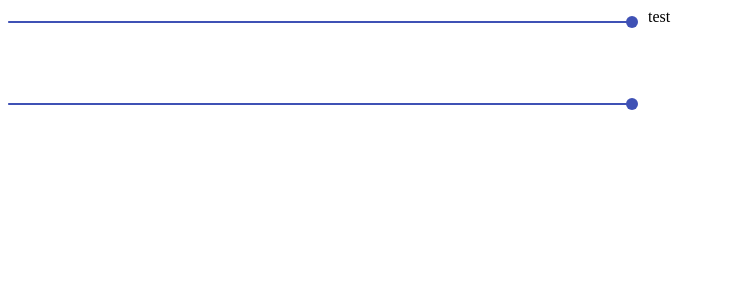
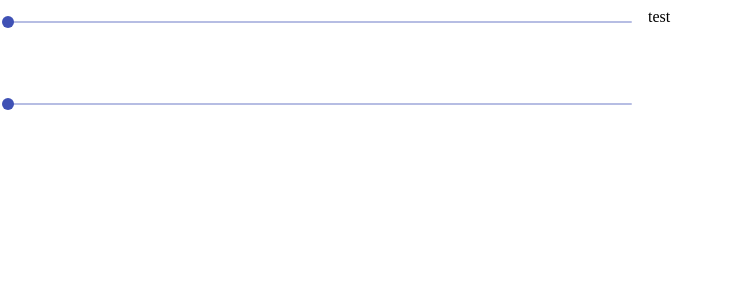
Before and after one commit to hakolab/pianoroll, a React app: page / in a window 1280 px wide. Shown: the top 300 px of the page, without its empty margins (0-732 px from the left). Built offline with nearby package versions, Linux system fonts and the light colour scheme; the HTML template or start-up script is replaced by a standard one.

Commit message:
Slider test

```diff
--- a/src/App.js
+++ b/src/App.js
@@ -28,14 +28,16 @@ class App extends React.Component {
                             step={this.props.conf.width.step}
                             max={this.props.conf.width.max}
                             onChange={(event, newValue) => this.handleChange(event, newValue)}
-                            value={this.props.conf.width.value} />
+                            //value={this.props.conf.width.value}
+                            />
                             <div style={this.s}></div>
                         <CustomSlider
                             id={this.props.conf.height.id}
                             step={this.props.conf.height.step}
                             max={this.props.conf.height.max}
                             onChange={(event, newValue) => this.handleChange(event, newValue)}
-                            value={this.props.conf.height.value} />
+                            //value={this.props.conf.height.value}
+                            />
                     </Grid>
                     <Grid item xs={6}>
                         <div>test</div>
--- a/src/CustomSlider.js
+++ b/src/CustomSlider.js
@@ -2,15 +2,17 @@ import React from 'react'
 import { Slider } from '@material-ui/core'
 import { connect } from 'react-redux'
 
-function CustomSlider(props){
-    return(
-        <Slider
-        id={props.id}
-        step={props.step}
-        max={props.max}
-        onChange={props.onChange}
-        value={props.value}/>
-    )
+class CustomSlider extends React.Component {
+    render(){
+        return(
+            <Slider
+            id={this.props.id}
+            step={this.props.step}
+            max={this.props.max}
+            onChange={this.props.onChange}
+            value={this.props.value}/>
+        )
+    }
 }
 
 CustomSlider = connect((state) => state)(CustomSlider)
```
Also changed, not shown: 1 other file (tests, documents, lock files or other folders).
